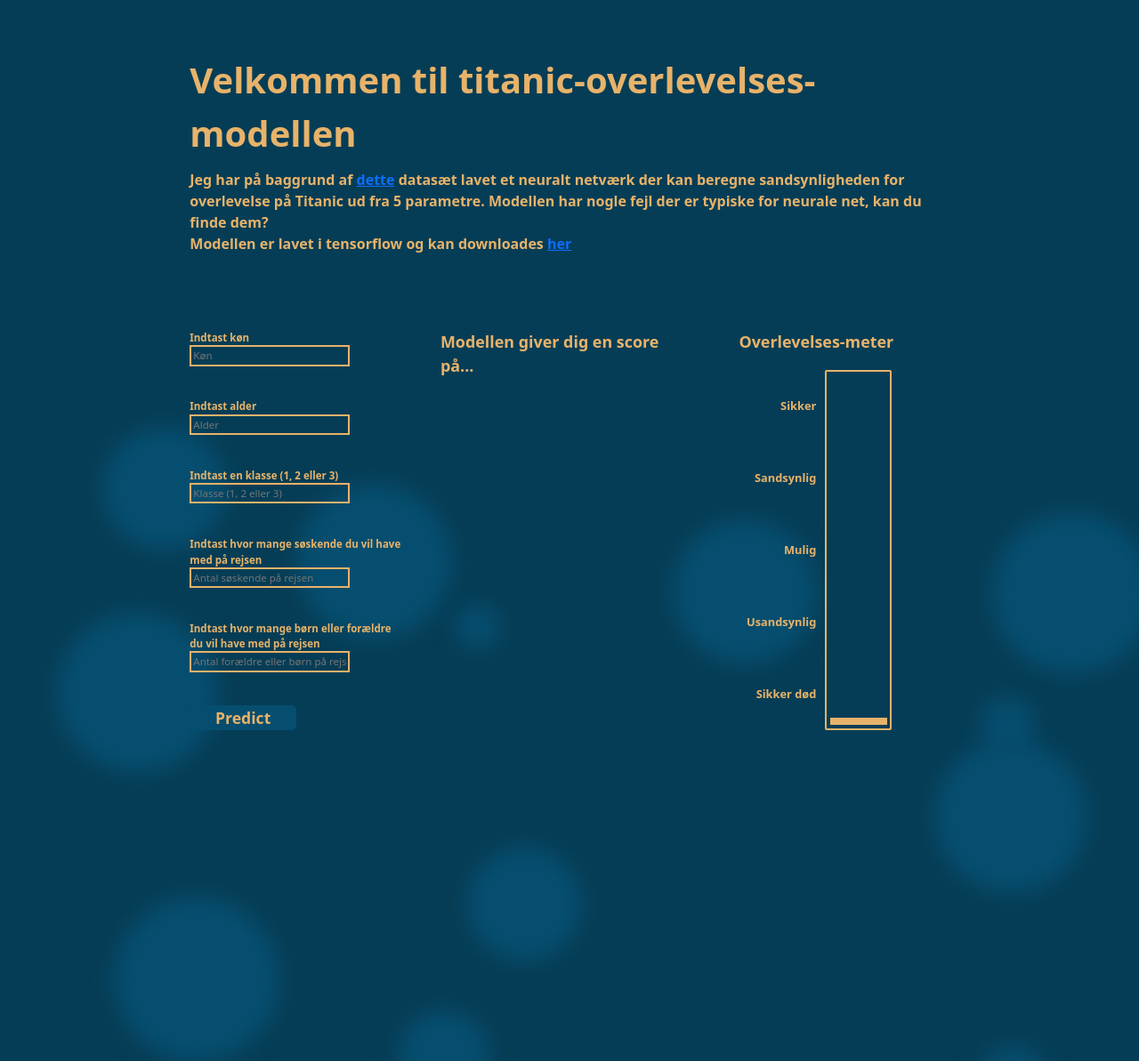
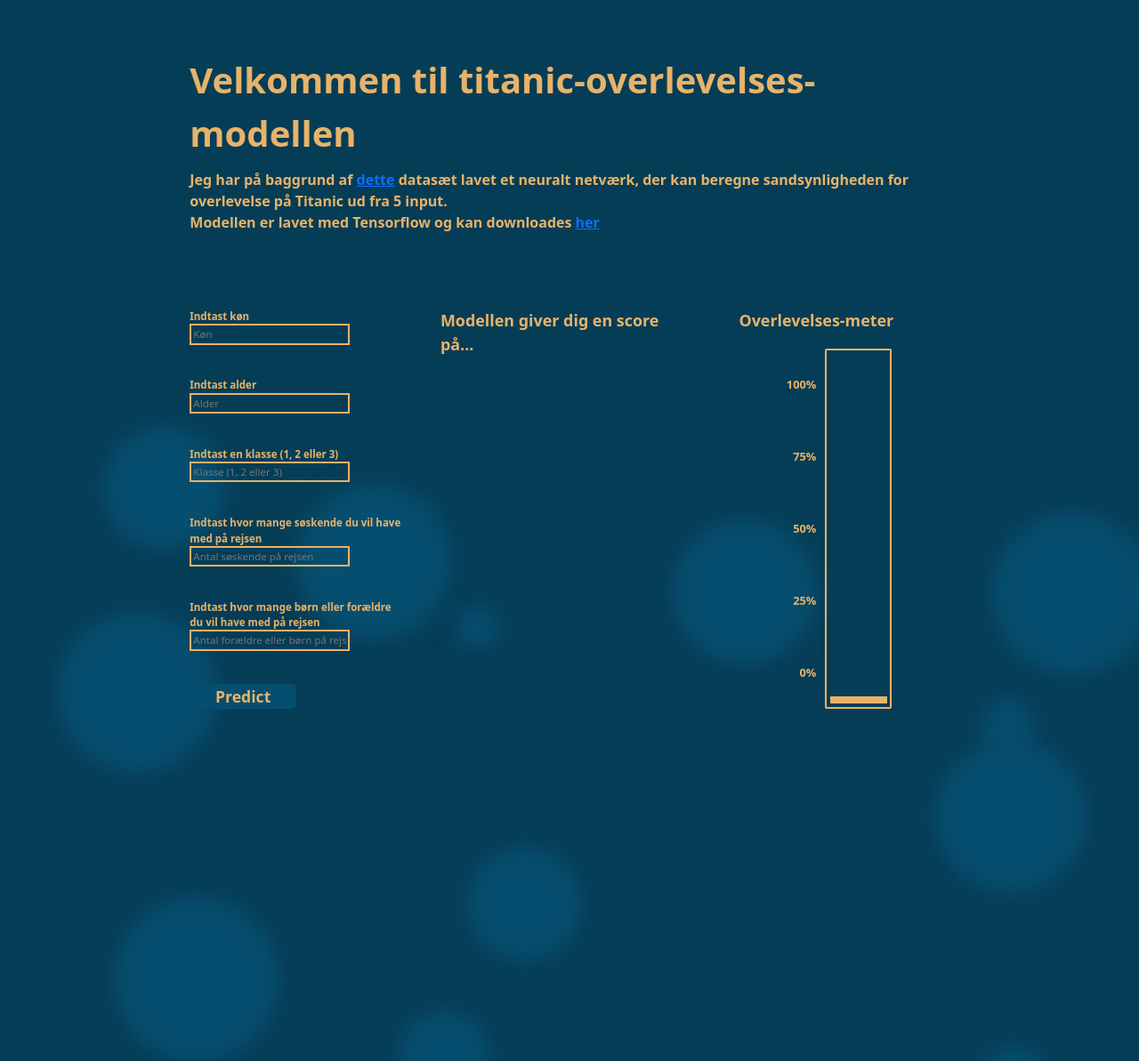
Before and after one commit to eKondrup/MitCv, a Flask app: page /AImodel.html in a window 1280 px wide. Shown: the top 1193 px of the page at 89% size. Run offline with Flask 3, Linux system fonts and the light colour scheme.

Commit message:
Tekst ændringer Ændrig af overlevelsesmeter værdier til procenter

```diff
--- a/templates/AImodel.html
+++ b/templates/AImodel.html
@@ -24,9 +24,8 @@
                         <div style="margin-bottom: 10%; color:var(--yellow); font-weight:bold;">Jeg har på baggrund af
                             <a
                                 href="https://gist.github.com/fyyying/4aa5b471860321d7b47fd881898162b7#file-titanic_dataset-csv">dette</a>
-                            datasæt lavet et neuralt netværk der kan beregne sandsynligheden for overlevelse på Titanic
-                            ud fra 5 parametre. Modellen har nogle fejl der er typiske for neurale net, kan du
-                            finde dem? <br>Modellen er lavet i tensorflow og kan downloades <a
+                            datasæt lavet et neuralt netværk, der kan beregne sandsynligheden for overlevelse på Titanic
+                            ud fra 5 input. <br>Modellen er lavet med Tensorflow og kan downloades <a
                                 href="https://github.com/eKondrup">her</a></div>
                     </div>
                     <div class="form-grid-container">
@@ -53,11 +52,11 @@
                             style="grid-column-start: 3; color: var(--yellow);font-size: 1.4vw; font-weight: bold;height:min-content;grid-row-start: 1;justify-self: center;">
                             Overlevelses-meter</div>
                         <div class="p-meter-w">
-                            <div class="p-meter-w-txt">Sikker</div>
-                            <div class="p-meter-w-txt">Sandsynlig </div>
-                            <div class="p-meter-w-txt">Mulig </div>
-                            <div class="p-meter-w-txt">Usandsynlig </div>
-                            <div class="p-meter-w-txt">Sikker død</div>
+                            <div class="p-meter-w-txt">100%</div>
+                            <div class="p-meter-w-txt">75%</div>
+                            <div class="p-meter-w-txt">50%</div>
+                            <div class="p-meter-w-txt">25%</div>
+                            <div class="p-meter-w-txt">0%</div>
                             <div class="p-meter-container">
 
                                 <div class="p-meter"></div>
```
